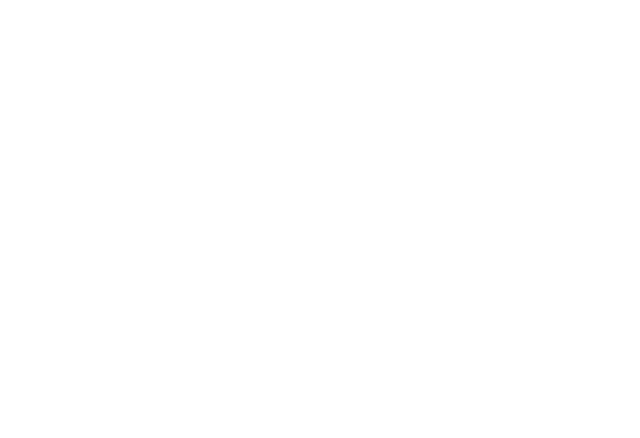
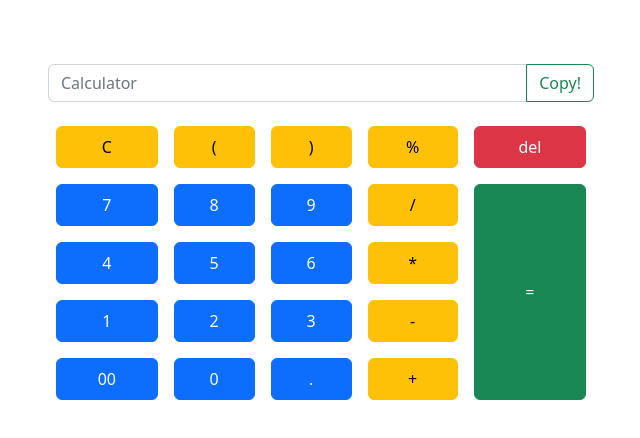
Before and after one commit to alirezasha01/Calculator, a plain HTML site: page index.html in a window 1280 px wide. Shown: the whole page, without its empty margins (319-959 px from the left). Drawn offline with nearby package versions, Linux system fonts and the light colour scheme.

Commit message:
Build the appearance of the calculator

```diff
--- a/css/style.css
+++ b/css/style.css
@@ -0,0 +1,7 @@
+*{
+    margin: 0;
+    padding: 0;
+}
+.h-200px{
+    height: 216px;
+}
--- a/index.html
+++ b/index.html
@@ -5,11 +5,64 @@
     <meta http-equiv="X-UA-Compatible" content="IE=edge">
     <meta name="viewport" content="width=device-width, initial-scale=1.0">
     <link rel="stylesheet" href="css/style.css">
+    <link href="https://cdn.jsdelivr.net/npm/bootstrap@5.2.0-beta1/dist/css/bootstrap.min.css" rel="stylesheet" integrity="sha384-0evHe/X+R7YkIZDRvuzKMRqM+OrBnVFBL6DOitfPri4tjfHxaWutUpFmBp4vmVor" crossorigin="anonymous">
     <title>Calculator</title>
 </head>
 <body>
+    <div class="container">
+        <div class="row">
+            <div class="col-md-3"></div>
+            <div class="col-md-6 mt-5">
+                <p id="output"></p>
+                <div class="input-group mb-3">
+                    <input type="text" class="form-control" placeholder="Calculator" aria-label="Calculator" aria-describedby="button-addon2">
+                    <button class="btn btn-outline-success" type="button" id="button-addon2">Copy!</button>
+                  </div>
+                <table class="table table-borderless mt-3">
+                    <tbody>
+                      <tr>
+                        <td><button type="button" class="btn btn-warning w-100 p-2">C</button></td>
+                        <td><button type="button" class="btn btn-warning w-100 p-2">(</button></td>
+                        <td><button type="button" class="btn btn-warning w-100 p-2">)</button></td>
+                        <td><button type="button" class="btn btn-warning w-100 p-2">%</button></td>
+                        <td><button type="button" class="btn btn-danger w-100 p-2">del</button></td>
+                      </tr>
+                      <tr>
+                        <td><button type="button" class="btn btn-primary w-100 p-2">7</button></td>
+                        <td><button type="button" class="btn btn-primary w-100 p-2">8</button></td>
+                        <td><button type="button" class="btn btn-primary w-100 p-2">9</button></td>
+                        <td><button type="button" class="btn btn-warning w-100 p-2">/</button></td>
+                        <td rowspan="4"><button type="button" class="btn btn-success w-100 h-200px">=</button></td>
+                      </tr>
+                      <tr>
+                        <td><button type="button" class="btn btn-primary w-100 p-2">4</button></td>
+                        <td><button type="button" class="btn btn-primary w-100 p-2">5</button></td>
+                        <td><button type="button" class="btn btn-primary w-100 p-2">6</button></td>
+                        <td><button type="button" class="btn btn-warning w-100 p-2">*</button></td>
+                      </tr>
+                      <tr>
+                        <td><button type="button" class="btn btn-primary w-100 p-2">1</button></td>
+                        <td><button type="button" class="btn btn-primary w-100 p-2">2</button></td>
+                        <td><button type="button" class="btn btn-primary w-100 p-2">3</button></td>
+                        <td><button type="button" class="btn btn-warning w-100 p-2">-</button></td>
+                      </tr>
+                      <tr>
+                        <td><button type="button" class="btn btn-primary w-100 p-2">00</button></td>
+                        <td><button type="button" class="btn btn-primary w-100 p-2">0</button></td>
+                        <td><button type="button" class="btn btn-primary w-100 p-2">.</button></td>
+                        <td><button type="button" class="btn btn-warning w-100 p-2">+</button></td>
+                      </tr>
+                    </tbody>
+                  </table>
 
+            </div>
+            <div class="col-md-3"></div>
+        </div>
+    </div>
 
+    <script src="https://cdn.jsdelivr.net/npm/bootstrap@5.2.0-beta1/dist/js/bootstrap.bundle.min.js" integrity="sha384-pprn3073KE6tl6bjs2QrFaJGz5/SUsLqktiwsUTF55Jfv3qYSDhgCecCxMW52nD2" crossorigin="anonymous"></script>
+    <script src="https://cdn.jsdelivr.net/npm/@popperjs/core@2.11.5/dist/umd/popper.min.js" integrity="sha384-Xe+8cL9oJa6tN/veChSP7q+mnSPaj5Bcu9mPX5F5xIGE0DVittaqT5lorf0EI7Vk" crossorigin="anonymous"></script>
+    <script src="https://cdn.jsdelivr.net/npm/bootstrap@5.2.0-beta1/dist/js/bootstrap.min.js" integrity="sha384-kjU+l4N0Yf4ZOJErLsIcvOU2qSb74wXpOhqTvwVx3OElZRweTnQ6d31fXEoRD1Jy" crossorigin="anonymous"></script>
     <script src="js/script.js"></script>
 </body>
 </html>
```
